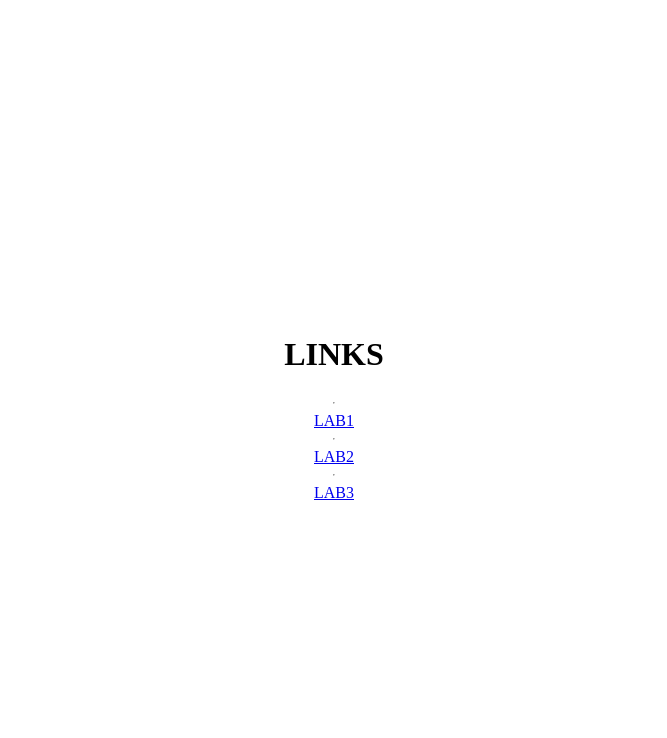
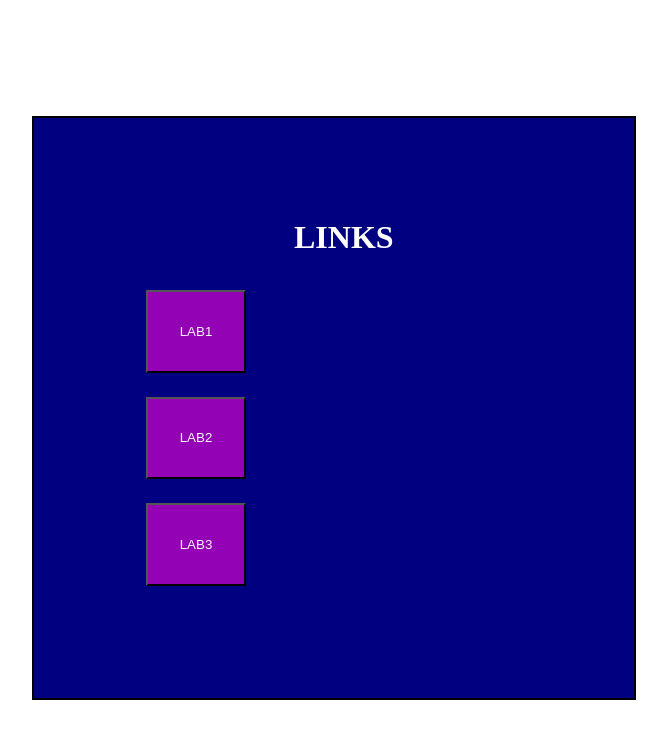
Before and after one commit to YUVAN-cse/weblab, a plain HTML site: page index.html in a window 1280 px wide. Shown: the whole page, without its empty margins (314-981 px from the left). Drawn offline with Linux system fonts and the light colour scheme.

Commit message:
Refactor links section with buttons and styling
Updated layout and styling for links section.

```diff
--- a/index.html
+++ b/index.html
@@ -12,17 +12,39 @@
 		justify-content: center;
 		align-items: center;
 		overflow: hidden;
-		flex-direction:column;
+	}
+	div{
+		height: 400px;
+		width: 400px;
+		border: 2px solid black;
+		display: flex;
+		flex-direction: column;
+		padding: 80px 100px 100px 100px;
+		background-color: navy;
+	}
+	button{
+		height: 100px;
+		width: 100px;
+		margin: 3%;
+		background-color: #9302b5;
 
 	}
+	a{
+		color: whitesmoke;
+		text-decoration: none;
+	}
+	h1{
+		padding-left: 40%;
+	}
+
 </style>
 <body>
-  <h1>LINKS</h1>
-	<hr>
-  <a href="calculator.html">LAB1</a>
-	<hr>
-	<a href="textGrow.html">LAB2</a>
-	<hr>
-	<a href="form.html">LAB3</a>
+	<div>
+		<h1 style="color: white;">LINKS</h1>
+	  	<button> <a href="calculator.html">LAB1</a> </button>
+		<button> <a href="textGrow.html">LAB2</a> </button>
+		<button> <a href="form.html">LAB3</a> </button>
+	</div>
+
 </body>
 </html>
```
